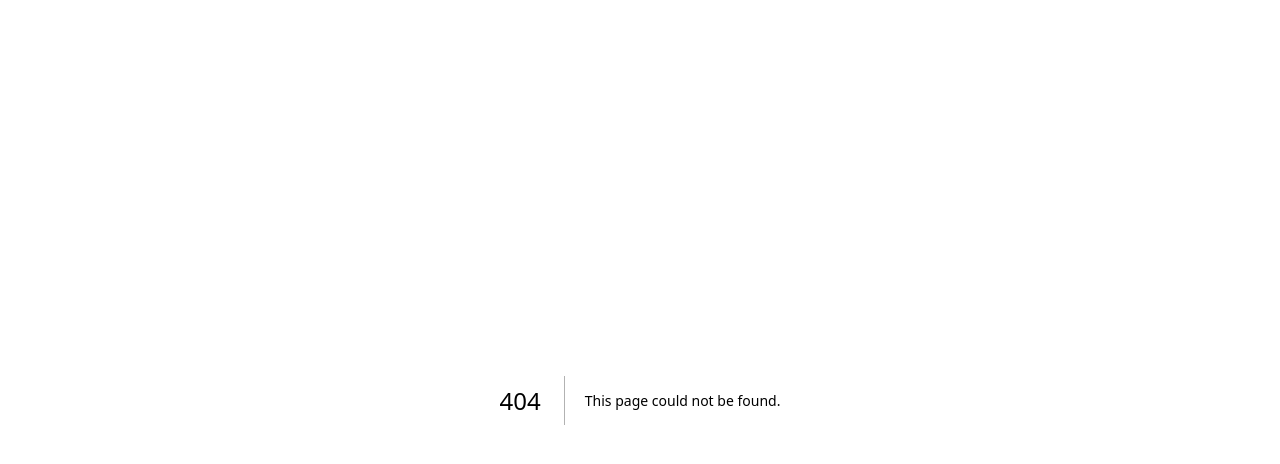
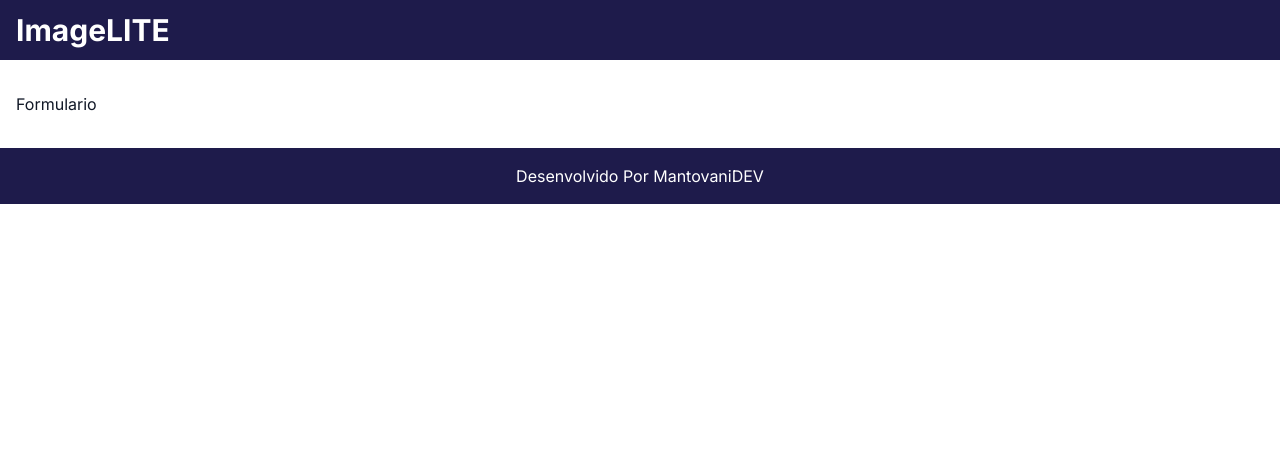
Before and after one commit to CarlosMantovani/spring-reaact, a Next.js app in the folder imagelite/: page /formulario in a window 1280 px wide. Before the commit this address had no page. Shown: the top 464 px of the page. Built offline with nearby package versions, Linux system fonts and the light colour scheme.

Commit message:
feature: Criando pagina de formulario para nova postagem

```diff
--- /dev/null
+++ b/imagelite/src/app/formulario/page.tsx
@@ -0,0 +1,10 @@
+import { Template } from "@/components"
+
+export default function FormularioPage(){
+    return(
+        <Template>
+            <h1 className="text-gray-900">Formulario</h1>
+        </Template>
+
+    )
+}
```
